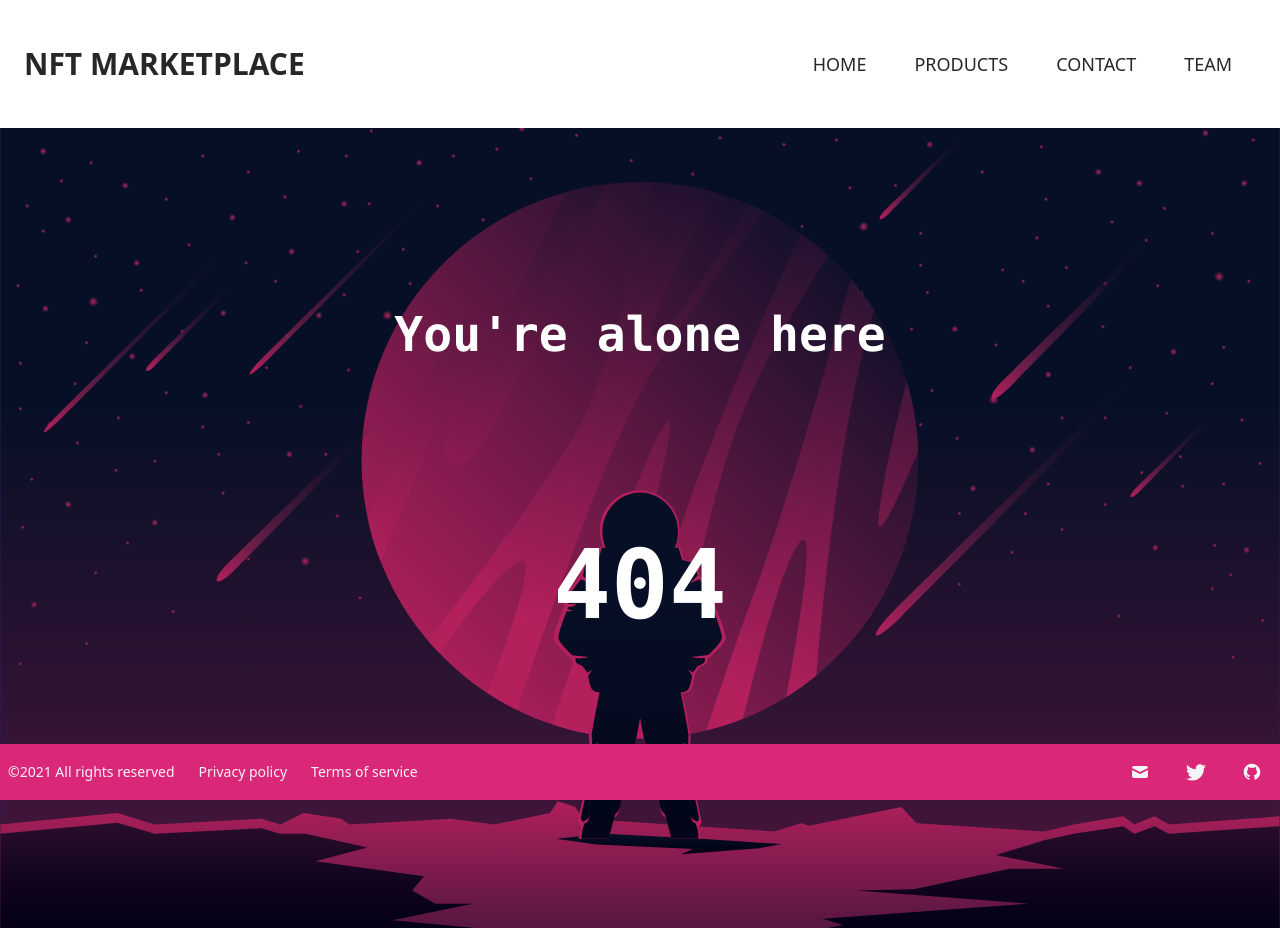
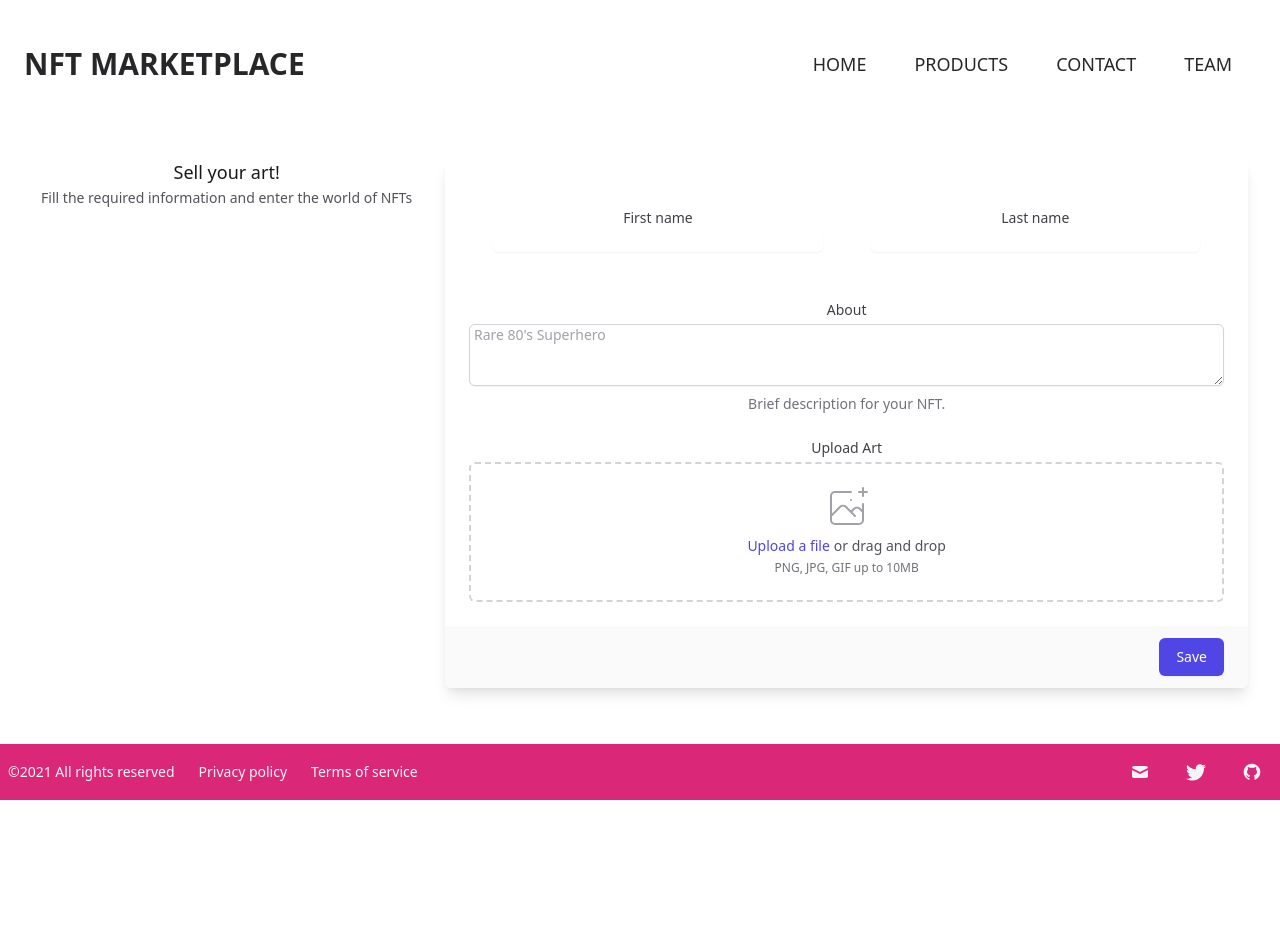
Before and after one commit to singhdivjeet/NFT-Marketplace, a React (Create React App) app: page /create in a window 1280 px wide. Before the commit this address had no page. After the commit the page ends 800 px from the top, so only its background shows below. Built offline with nearby package versions, Linux system fonts and the light colour scheme.

Commit message:
Pages Added

```diff
--- a/src/App.js
+++ b/src/App.js
@@ -6,6 +6,7 @@
 import Products from "./pages/Products";
 import { BrowserRouter as Router, Route, Routes } from "react-router-dom";
 import Error404 from "./pages/Error404";
+import Create from "./pages/Create";
 
 function App() {
 	return (
@@ -15,7 +16,7 @@
 				<Routes>
 					<Route path="/" element={<Home />} />
 					<Route path="/products" element={<Products />} />
-					{/* <Route exact path="/login" element={<Login />} /> */}
+					<Route path="/create" element={<Create />} />
 
 					<Route path="*" element={<Error404 />} />
 				</Routes>
--- /dev/null
+++ b/src/pages/Create.jsx
@@ -0,0 +1,132 @@
+export default function Create() {
+	return (
+		<>
+			<div className="p-8">
+				<div className="md:grid md:grid-cols-3 md:gap-6">
+					<div className="md:col-span-1">
+						<div className="px-4 sm:px-0">
+							<h3 className="text-lg font-medium leading-6 text-gray-900">
+								Sell your art!
+							</h3>
+							<p className="mt-1 text-sm text-gray-600">
+								Fill the required information and enter the world of NFTs
+							</p>
+						</div>
+					</div>
+					<div className="mt-5 md:mt-0 md:col-span-2">
+						<form action="#" method="POST">
+							<div className="shadow-lg sm:rounded-md sm:overflow-hidden">
+								<div className="px-4 py-5 bg-white space-y-6 sm:p-6">
+									<div className="flex">
+										<div className="w-1/2  px-4 py-5 bg-white sm:p-6">
+											<label
+												htmlFor="first-name"
+												className="block text-sm font-medium text-gray-700"
+											>
+												First name
+											</label>
+											<input
+												type="text"
+												name="first-name"
+												id="first-name"
+												autoComplete="given-name"
+												className="mt-1 focus:ring-indigo-500 focus:border-indigo-500 block w-full shadow-sm sm:text-sm border-gray-300 rounded-md"
+											/>
+										</div>
+
+										<div className="w-1/2  px-4 py-5 bg-white sm:p-6">
+											<label
+												htmlFor="last-name"
+												className="block text-sm font-medium text-gray-700"
+											>
+												Last name
+											</label>
+											<input
+												type="text"
+												name="last-name"
+												id="last-name"
+												autoComplete="family-name"
+												className="mt-1 focus:ring-indigo-500 focus:border-indigo-500 block w-full shadow-sm sm:text-sm border-gray-300 rounded-md"
+											/>
+										</div>
+									</div>
+									<div>
+										<label
+											htmlFor="about"
+											className="block text-sm font-medium text-gray-700"
+										>
+											About
+										</label>
+										<div className="mt-1">
+											<textarea
+												id="about"
+												name="about"
+												rows={3}
+												className="shadow-sm focus:ring-pink-500 focus:border-pink-500 mt-1 block w-full sm:text-sm border border-gray-300 rounded-md"
+												placeholder=" Rare 80's Superhero"
+												defaultValue={""}
+											/>
+										</div>
+										<p className="mt-2 text-sm text-gray-500">
+											Brief description for your NFT.
+										</p>
+									</div>
+
+									<div>
+										<label className="block text-sm font-medium text-gray-700">
+											Upload Art
+										</label>
+										<div className="mt-1 flex justify-center px-6 pt-5 pb-6 border-2 border-gray-300 border-dashed rounded-md">
+											<div className="space-y-1 text-center">
+												<svg
+													className="mx-auto h-12 w-12 text-gray-400"
+													stroke="currentColor"
+													fill="none"
+													viewBox="0 0 48 48"
+													aria-hidden="true"
+												>
+													<path
+														d="M28 8H12a4 4 0 00-4 4v20m32-12v8m0 0v8a4 4 0 01-4 4H12a4 4 0 01-4-4v-4m32-4l-3.172-3.172a4 4 0 00-5.656 0L28 28M8 32l9.172-9.172a4 4 0 015.656 0L28 28m0 0l4 4m4-24h8m-4-4v8m-12 4h.02"
+														strokeWidth={2}
+														strokeLinecap="round"
+														strokeLinejoin="round"
+													/>
+												</svg>
+												<div className="flex text-sm text-gray-600">
+													<label
+														htmlFor="file-upload"
+														className="relative cursor-pointer bg-white rounded-md font-medium text-indigo-600 hover:text-indigo-500 focus-within:outline-none focus-within:ring-2 focus-within:ring-offset-2 focus-within:ring-indigo-500"
+													>
+														<span>Upload a file</span>
+														<input
+															id="file-upload"
+															name="file-upload"
+															type="file"
+															className="sr-only"
+														/>
+													</label>
+													<p className="pl-1">or drag and drop</p>
+												</div>
+												<p className="text-xs text-gray-500">
+													PNG, JPG, GIF up to 10MB
+												</p>
+											</div>
+										</div>
+									</div>
+								</div>
+								<div className="px-4 py-3 bg-gray-50 text-right sm:px-6">
+									<button
+										type="submit"
+										className="inline-flex justify-center py-2 px-4 border border-transparent shadow-sm text-sm font-medium rounded-md text-white bg-indigo-600 hover:bg-indigo-700 focus:outline-none focus:ring-2 focus:ring-offset-2 focus:ring-indigo-500"
+									>
+										Save
+									</button>
+								</div>
+							</div>
+						</form>
+					</div>
+				</div>
+			</div>
+		</>
+	);
+}
--- a/src/pages/Home.jsx
+++ b/src/pages/Home.jsx
@@ -19,13 +19,13 @@
 						</p>
 						<div class="flex mt-8">
 							<a
-								href="#"
+								href="/products"
 								class="uppercase py-2 px-6 rounded-lg bg-pink-500 border-2 border-transparent text-white text-md mr-4 hover:bg-pink-600"
 							>
 								Explore
 							</a>
 							<a
-								href="#"
+								href="/create"
 								class="uppercase py-2 px-6 rounded-lg bg-transparent border-2 border-pink-500 text-pink-500 dark:text-white hover:bg-pink-600 hover:text-white text-md"
 							>
 								Create
@@ -33,7 +33,7 @@
 						</div>
 					</div>
 					<div class="hidden sm:block sm:w-2/3 lg:w-4/5 relative">
-						<img src={banner} class=" md:max-w-sm m-auto" />
+						<img src={banner} class=" md:max-w-lg m-auto" />
 					</div>
 				</div>
 			</div>
```
Also changed, not shown: src/App.css (indentation only).
